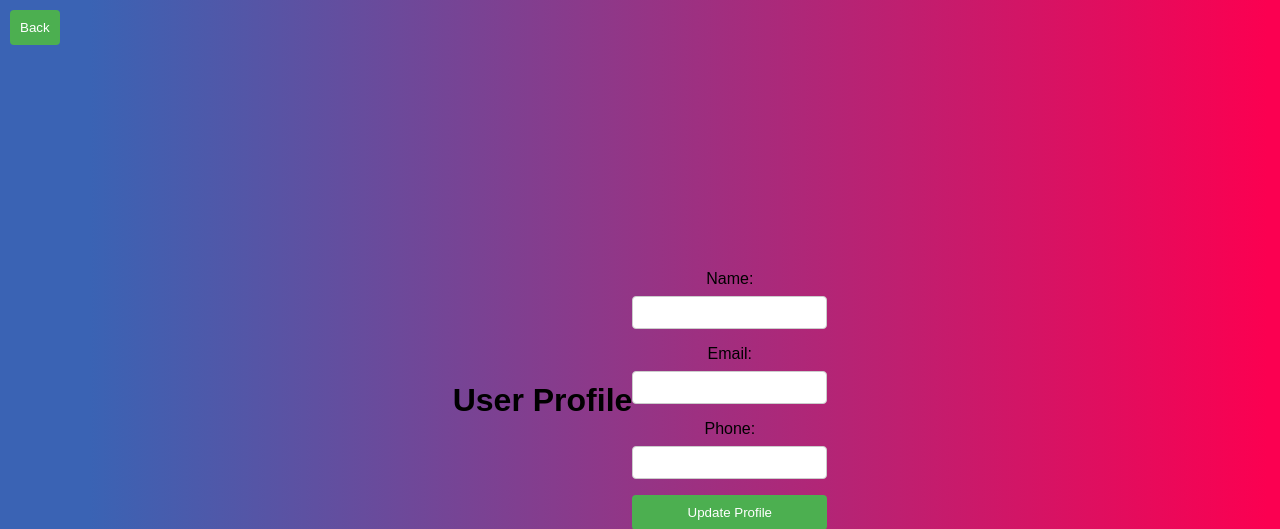
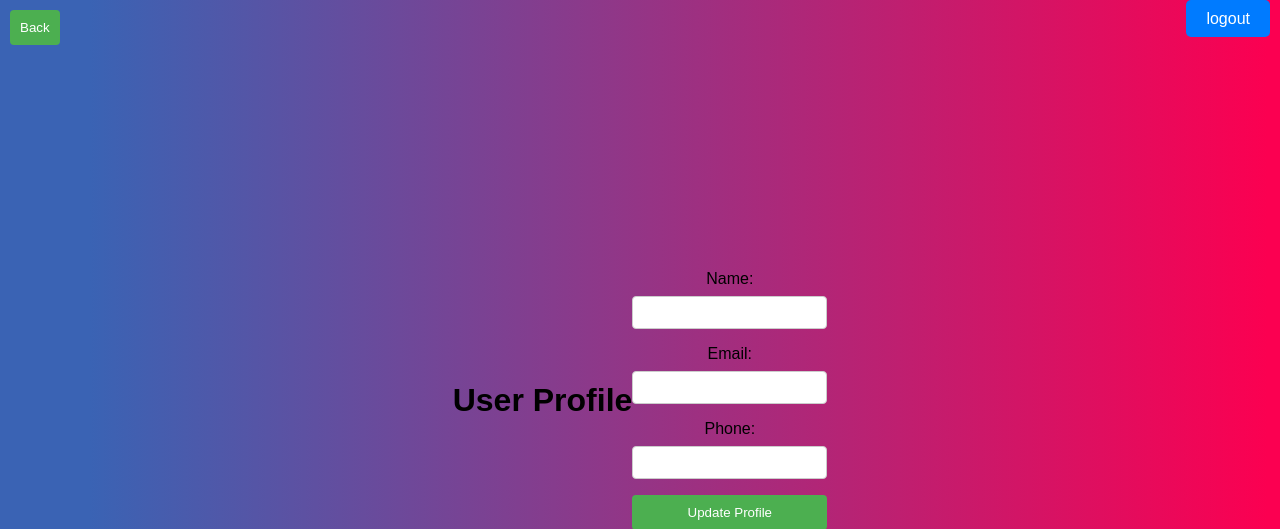
Before and after one commit to lavuchandu169/Appointment-scheduling-system-for-a-clinic, a Flask app: page /profile in a window 1280 px wide. Shown: the top 529 px of the page. Run offline with Flask 3, Linux system fonts and the light colour scheme; a user stored in the database is signed in.

Commit message:
Update profile.html

```diff
--- a/templates/profile.html
+++ b/templates/profile.html
@@ -11,6 +11,9 @@
         <!-- Back Button -->
         <button onclick="history.back()" style="position: absolute; top: 10px; left: 10px;">Back</button>
         </div>
+    <div style="position: absolute; top: 10px; right: 10px;">
+            <a href="/" class="btn">logout</a>
+        </div>
     <h1>User Profile</h1>
     <form method="post" action="/profile">
         <label for="name">Name:</label>
```
